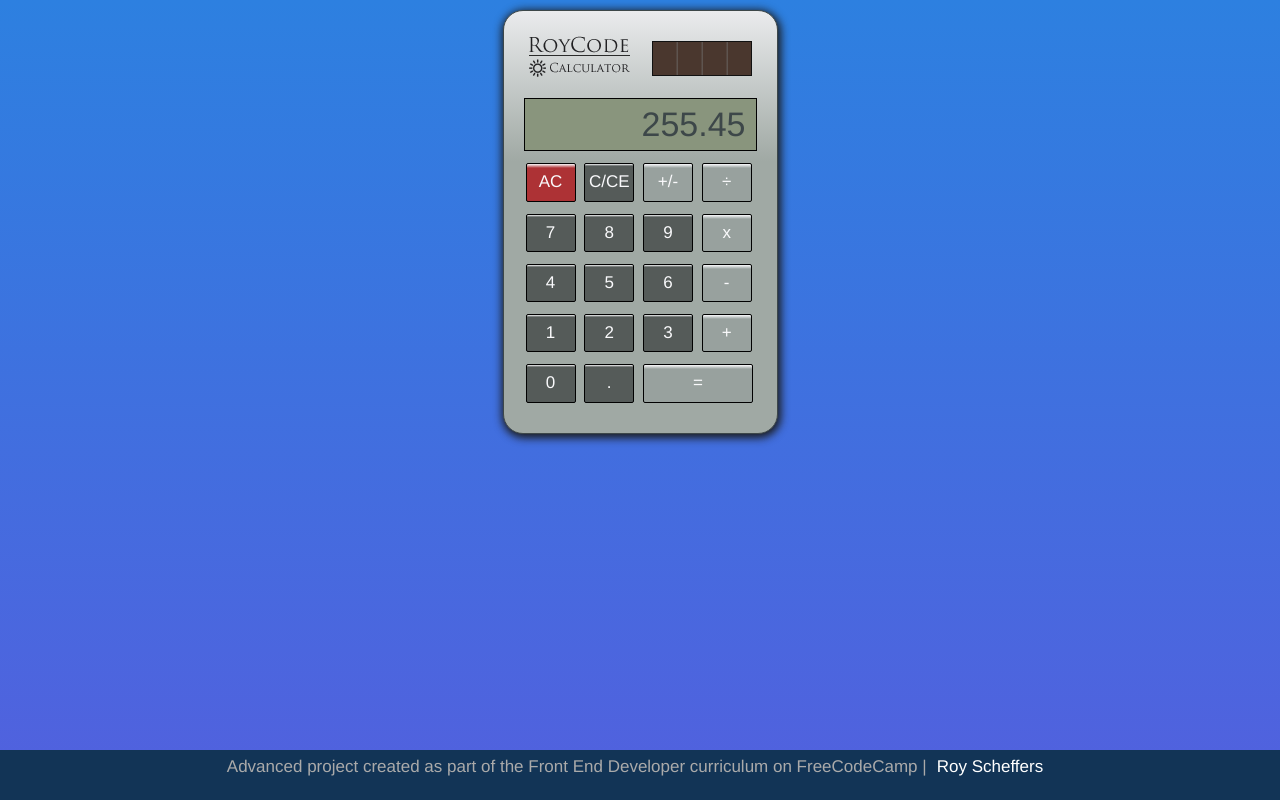
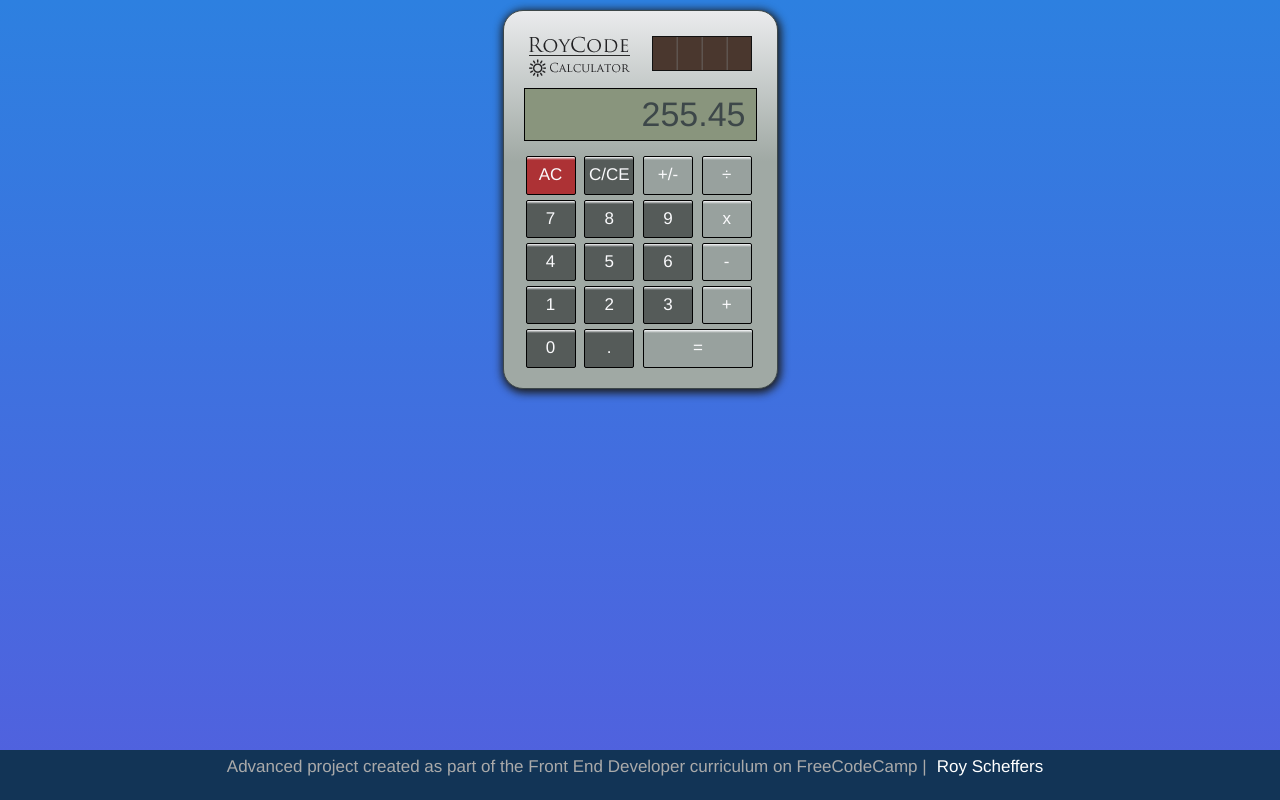
Before and after one commit to benpope82/calculator-html-css-js, a plain HTML site: page index.html in a window 1280 px wide. Drawn offline with nearby package versions, Linux system fonts and the light colour scheme.

Commit message:
Add button styles

```diff
--- a/style.css
+++ b/style.css
@@ -93,7 +93,7 @@ body{
 .solar {
   display: inline-block;
   float: right;
-  margin: 10px 5px;
+  margin: 5px;
   width: 100px;
   height: 35px;
   border: 1px solid #111111;
@@ -111,7 +111,7 @@ body{
   font-size: 2em;
   line-height: 1.5em;
   text-align: right;
-  margin: 10px auto;
+  margin: 0px 0px 10px 0px;
   padding: 0 10px;
   color: #3d4749;
   background-color: #89957d;
@@ -122,7 +122,7 @@ body{
 .button{
   display: inline-block;
   text-align: center;
-  margin: 2px 2px 10px 2px;
+  margin: 5px 2px 0px 2px;
   padding: 6px 0;
   width: 50px;
   max-height: 40px;
@@ -132,7 +132,7 @@ body{
   background-color: #555b59;
   background-image:
     linear-gradient(
-      #fafafc, #555b59 2px
+      #fafafc, #555b59 3px
     );
 }
 
@@ -150,7 +150,7 @@ body{
   background-image: none;
   background-image:
     linear-gradient(
-      #fafafc, #98a19e 4px
+      #fafafc, #98a19e 3px
     );
 }
 
@@ -158,6 +158,6 @@ body{
   background-color: #ad3235;
   background-image:
     linear-gradient(
-      #fafafc, #ad3235 4px
+      #fafafc, #ad3235 3px
     );
 }
```
